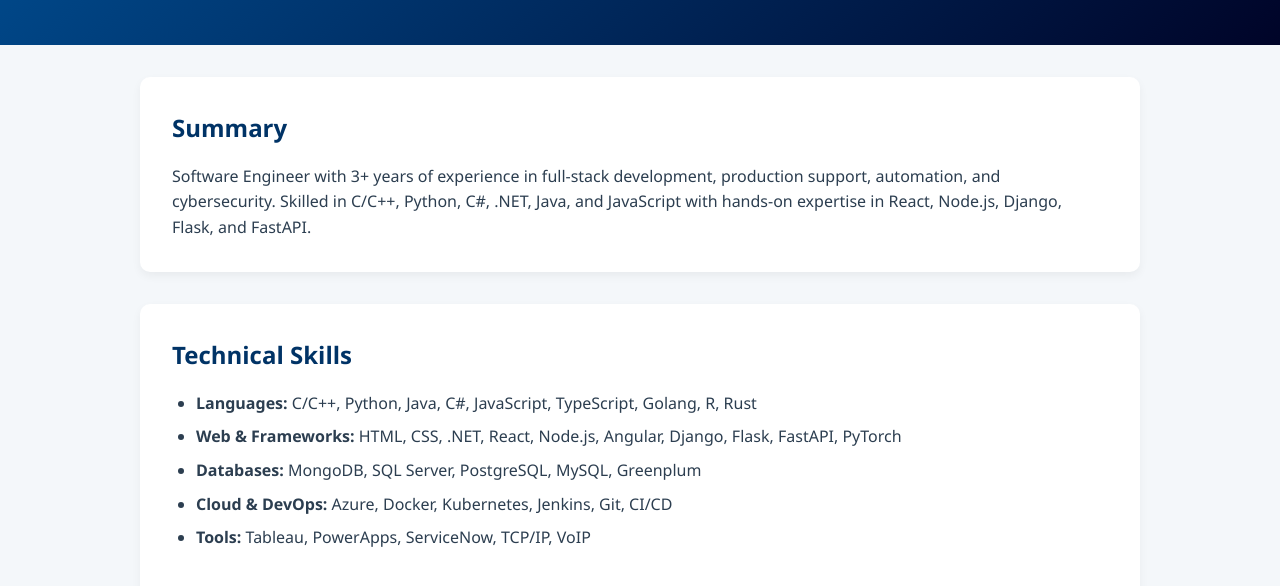
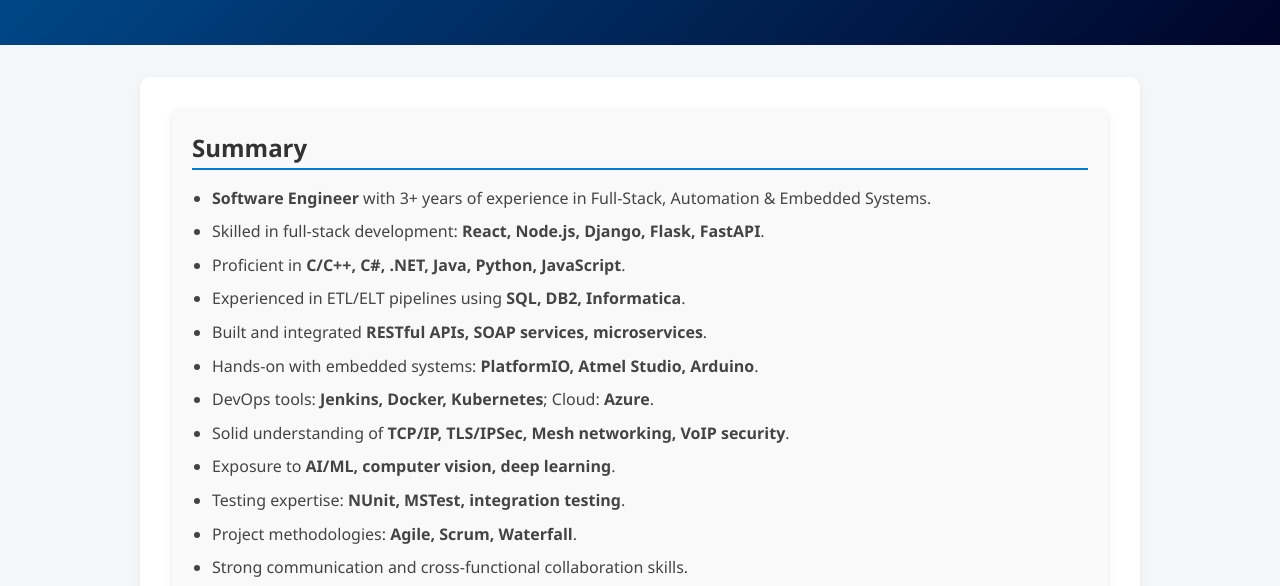
Before and after one commit to sailokesh33/webfolio, a plain HTML site: page index.html in a window 1280 px wide. Shown: the part 209-795 px from the top of the page. Drawn offline with Linux system fonts and the light colour scheme.

Commit message:
Update index.html
Added the bullet points

```diff
--- a/index.html
+++ b/index.html
@@ -1,9 +1,9 @@
 <!DOCTYPE html>
 <html lang="en">
 <head>
-  <meta charset="UTF-8">
+  <meta charset="UTF-8" />
   <title>Sai Lokesh Vunnam | Portfolio</title>
-  <link rel="stylesheet" href="style.css">
+  <link rel="stylesheet" href="style.css" />
 </head>
 <body>
   <nav>
@@ -17,14 +17,33 @@
 
   <header>
     <h1>Sai Lokesh Vunnam</h1>
-    <p>📧 vunnamsailokesh@gmail.com | 📞 (234) 288-2290 |
+    <p>
+      📧 vunnamsailokesh@gmail.com | 📞 (234) 288-2290 |
       <a href="https://www.linkedin.com/in/sai-lokesh-vunnam-5633b0151" target="_blank">LinkedIn</a>
     </p>
   </header>
 
-  <section>
-    <h2>Summary</h2>
-    <p>Software Engineer with 3+ years of experience in full-stack development, production support, automation, and cybersecurity. Skilled in C/C++, Python, C#, .NET, Java, and JavaScript with hands-on expertise in React, Node.js, Django, Flask, and FastAPI.</p>
+  <section class="summary-section">
+
+    <div class="summary-text" style="font-family: 'Segoe UI', Tahoma, Geneva, Verdana, sans-serif; padding: 20px; background-color: #f9f9f9; border-radius: 8px; box-shadow: 0 2px 6px rgba(0,0,0,0.1);">
+  <h2 style="border-bottom: 2px solid #0078d7; color: #333;">Summary</h2>
+  <ul style="line-height: 1.6; color: #444; padding-left: 20px; list-style-type: disc;">
+    <li><strong>Software Engineer</strong> with 3+ years of experience in Full-Stack, Automation & Embedded Systems.</li>
+    <li>Skilled in full-stack development: <strong>React, Node.js, Django, Flask, FastAPI</strong>.</li>
+    <li>Proficient in <strong>C/C++, C#, .NET, Java, Python, JavaScript</strong>.</li>
+    <li>Experienced in ETL/ELT pipelines using <strong>SQL, DB2, Informatica</strong>.</li>
+    <li>Built and integrated <strong>RESTful APIs, SOAP services, microservices</strong>.</li>
+    <li>Hands-on with embedded systems: <strong>PlatformIO, Atmel Studio, Arduino</strong>.</li>
+    <li>DevOps tools: <strong>Jenkins, Docker, Kubernetes</strong>; Cloud: <strong>Azure</strong>.</li>
+    <li>Solid understanding of <strong>TCP/IP, TLS/IPSec, Mesh networking, VoIP security</strong>.</li>
+    <li>Exposure to <strong>AI/ML, computer vision, deep learning</strong>.</li>
+    <li>Testing expertise: <strong>NUnit, MSTest, integration testing</strong>.</li>
+    <li>Project methodologies: <strong>Agile, Scrum, Waterfall</strong>.</li>
+    <li>Strong communication and cross-functional collaboration skills.</li>
+    <li>Passionate about <strong>healthcare and cybersecurity</strong> innovations.</li>
+  </ul>
+</div>
+
   </section>
 
   <section>
```
